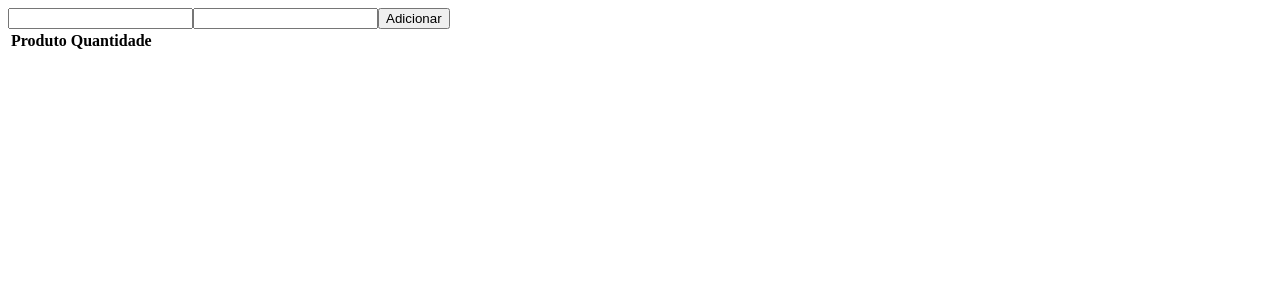
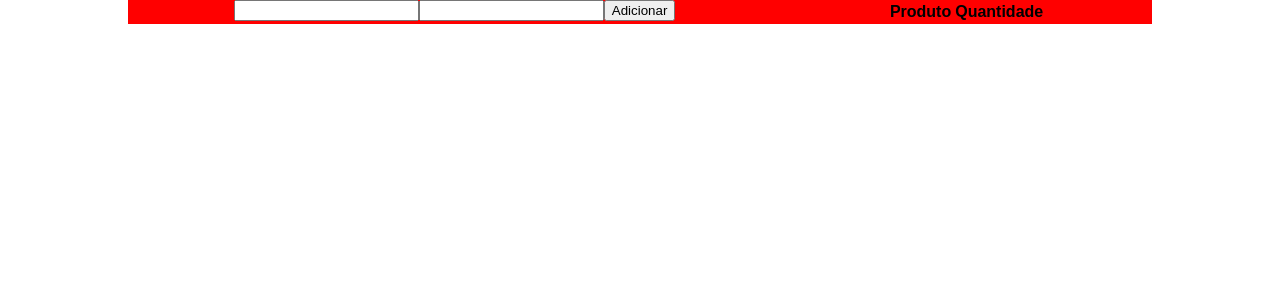
Before and after one commit to Catatera/ShopFriend, a React app: page / in a window 1280 px wide. Shown: the top 300 px of the page. Built offline with nearby package versions, Linux system fonts and the light colour scheme.

Commit message:
Criação Header e início de estilização

```diff
--- a/src/App.js
+++ b/src/App.js
@@ -1,6 +1,8 @@
 import React, { useState } from "react";
+import Header from "./Header";
 import List from "./List";
 import Form from "./Form";
+import styles from "./App.scss";
 export default function App() {
   const [typeProduct, setTypeProduct] = useState("");
   const [products, setProducts] = useState([]);
@@ -11,15 +13,15 @@ export default function App() {
   };
 
   const handleQuantity = (e) => {
-    setQuantity(e.target.value)
-  }
+    setQuantity(e.target.value);
+  };
 
   function handleSubmit(e) {
     e.preventDefault();
     const addProduct = setProducts([
       ...products,
       {
-        id: products.length+1,
+        id: products.length + 1,
         value: typeProduct,
         quantity: quantity,
       },
@@ -28,9 +30,20 @@ export default function App() {
 
   return (
     <>
-      <Form onChangeProduct={handlechangeProduct} onSetQuantity={handleQuantity} onSubmit={handleSubmit} />
-
-      <List products={products} quantity = {quantity} />
+      <Header />
+      <main>
+          <Form
+            className={styles.Form}
+            onChangeProduct={handlechangeProduct}
+            onSetQuantity={handleQuantity}
+            onSubmit={handleSubmit}
+          />
+          <List
+            className={styles.List}
+            products={products}
+            quantity={quantity}
+          />
+      </main>
     </>
   );
 }
--- /dev/null
+++ b/src/App.scss
@@ -0,0 +1,20 @@
+* {
+  margin: 0px;
+  font-family: Arial, Helvetica, sans-serif;
+}
+main {
+  background-color: red;
+  margin: 0px auto 0px auto;
+  width: 80%;
+  height: 80%;
+  display: flex;
+  justify-content: space-around;
+}
+.Form {
+  width: 50%;
+  text-align: center;
+}
+.List {
+  width: 50%;
+  text-align: center;
+}
--- /dev/null
+++ b/src/Header.js
@@ -0,0 +1,6 @@
+import React from "react";
+
+export default function Header() {
+  return <>
+  </>;
+}
--- a/src/List.js
+++ b/src/List.js
@@ -1,8 +1,6 @@
 import React from "react";
-
 export default function List(props) {
   return (
-    <div>
       <table>
         <thead>
           <tr>
@@ -19,15 +17,5 @@ export default function List(props) {
           ))}
         </tbody>
       </table>
-      {/* <ul>
-        {props.products.map((product) => (
-          <>
-            <td id={product.id} quantity={product.quantity}>
-              {product.value} {props.quantity}
-            </td>
-          </>
-        ))}
-      </ul> */}
-    </div>
   );
 }
```
